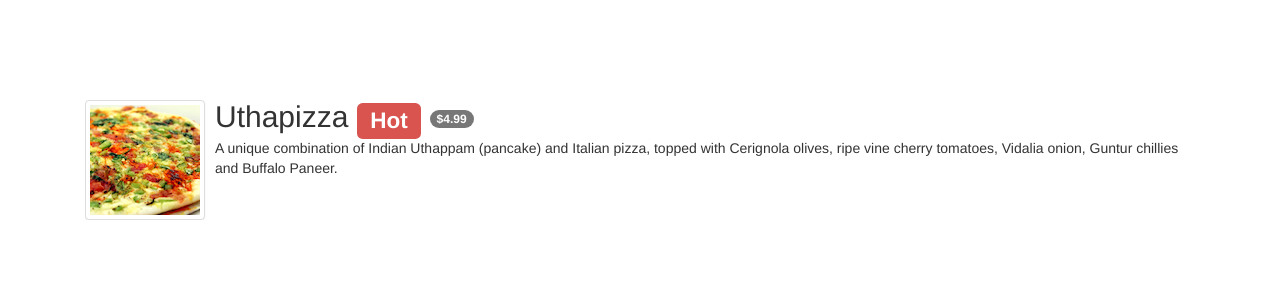
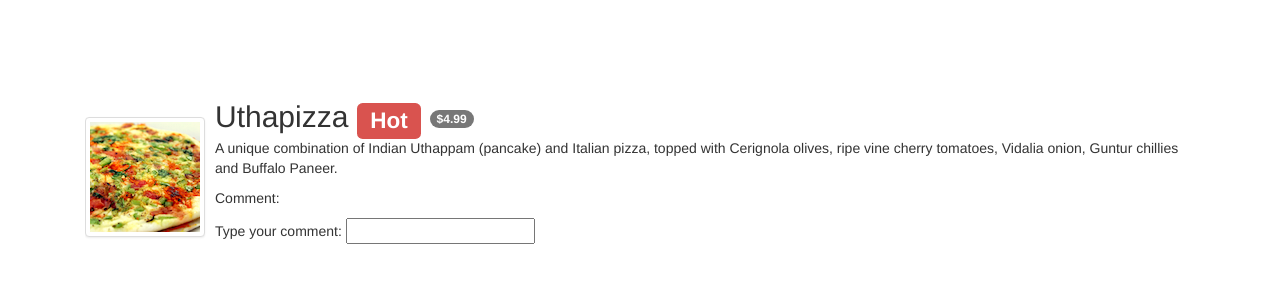
Before and after one commit to seekdestiny/front_end_JS_framework_angular, a website: page app/menu.html in a window 1280 px wide. Shown: the top 282 px of the page. Drawn offline with Linux system fonts and the light colour scheme.

Commit message:
Examing two-way binding

```diff
--- a/app/menu.html
+++ b/app/menu.html
@@ -54,6 +54,10 @@
                          <span class="badge">{{dish.price | currency}}</span>
                         </h2>
                        <p>{{dish.description}}</p>
+                       <p>Comment: {{dish.comment}}</p>
+                       <p>Type your comment:
+                         <input type="text" ng-model="dish.comment">
+                       </p>
                     </div>
                 </div>
             </div>
```
